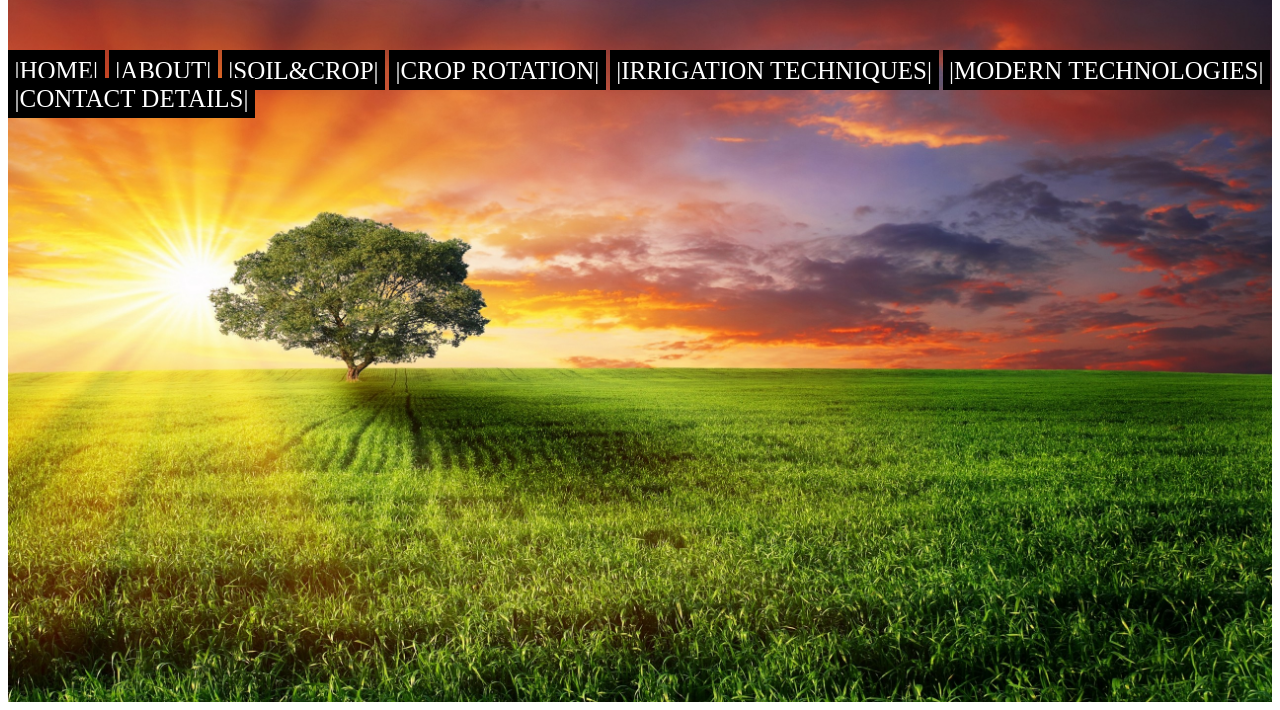
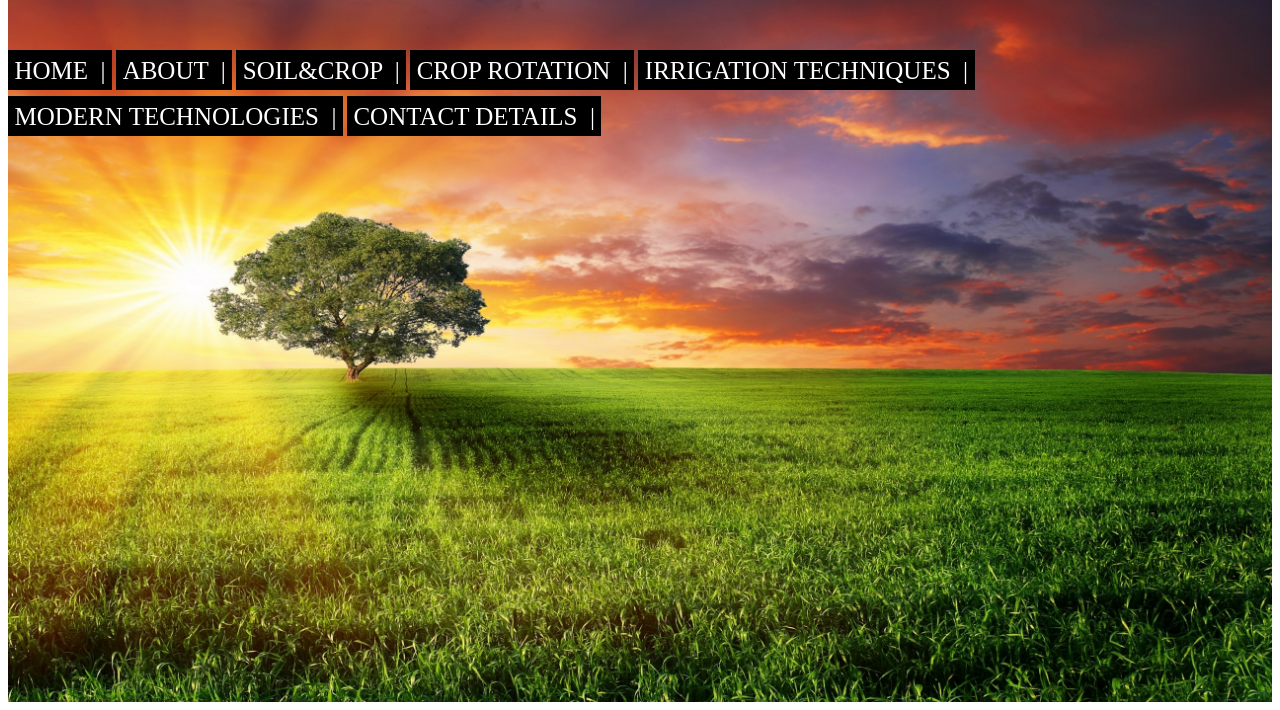
Before and after one commit to Lalithapagadala/projecthtml, a plain HTML site: page index.html in a window 1280 px wide. Shown: the part 90-800 px from the top of the page. Drawn offline with Linux system fonts and the light colour scheme.

Commit message:
Update index.html

```diff
--- a/index.html
+++ b/index.html
@@ -14,7 +14,7 @@
     background-size: cover;
   }
  q:hover{
-    background-color: #ffe6f7;
+    background-color: yellow;
 
   }
     #M{
@@ -47,7 +47,7 @@
     }
     marquee{
 
-      color : red;
+      color : blue;
       font-size : 30px;
       font-family : cursive
     }
@@ -65,19 +65,19 @@
         <span id="A">AGRICULTURE</span>
     </center><br>
   </h1>
-    <a href="https://mounikasaduvulu.github.io/homepage/">|HOME|</a>
-    <a href="https://daddy246.github.io/agriculture-about/">|ABOUT|</a>
-    <a href="https://shaikkowsar.github.io/soil/">|SOIL&CROP|</a>
-    <a href="https://mallangigowthami.github.io/abcd/">|CROP ROTATION|</a>
-    <a href="https://jntuacek.github.io/Irrigation--Techniques/">|IRRIGATION TECHNIQUES|</a>
-    <a href="https://madhavi479.github.io/Modren-farming/">|MODERN TECHNOLOGIES|</a>
-    <a href="https://mallangigowthami.github.io/contact-page/">|CONTACT DETAILS|</a>
+    <a href="https://mounikasaduvulu.github.io/homepage/">HOME &nbsp|</a>
+    <a href="https://daddy246.github.io/agriculture-about/">ABOUT &nbsp|</a>
+    <a href="https://shaikkowsar.github.io/soil/">SOIL&CROP &nbsp|</a>
+    <a href="https://mallangigowthami.github.io/abcd/">CROP ROTATION &nbsp|</a>
+    <a href="https://jntuacek.github.io/Irrigation--Techniques/">IRRIGATION TECHNIQUES &nbsp|</a><br>
+    <br><a href="https://madhavi479.github.io/Modren-farming/">MODERN TECHNOLOGIES &nbsp|</a>
+    <a href="https://mallangigowthami.github.io/contact-page/">CONTACT DETAILS &nbsp|</a>
  <br>
 <br>
 <br>
 <br>
 <marquee>
-<blockquote cite="https://www.dreamstime.com/inspirational-agricultural-quotes-farming-not-job-s-way-life-inspirational-agricultural-quotes-farming-not-job-image123724578"><span style="color:white">
+<blockquote cite="https://www.dreamstime.com/inspirational-agricultural-quotes-farming-not-job-s-way-life-inspirational-agricultural-quotes-farming-not-job-image123724578"><span style="background-color:white">
 
 <q>FARMING IS NOT JUST A JOB IT'S A WAY OF LIFE</q></span>
 
```
